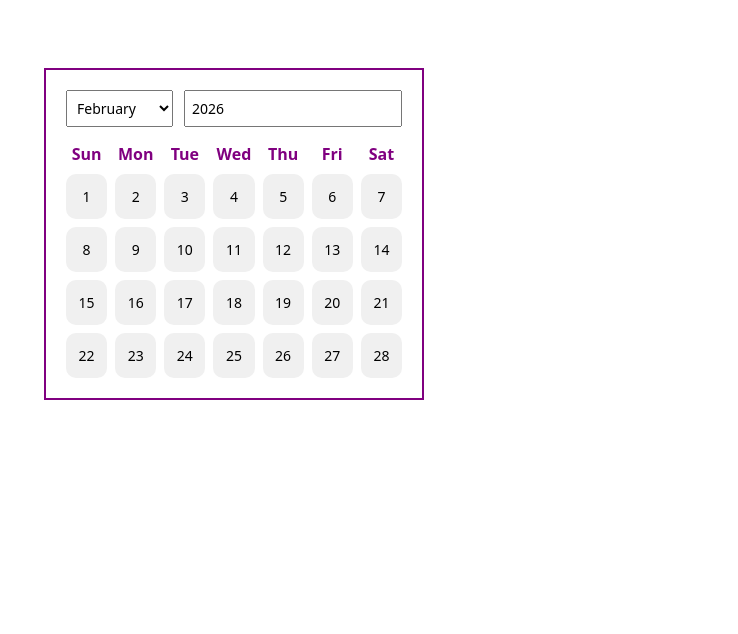
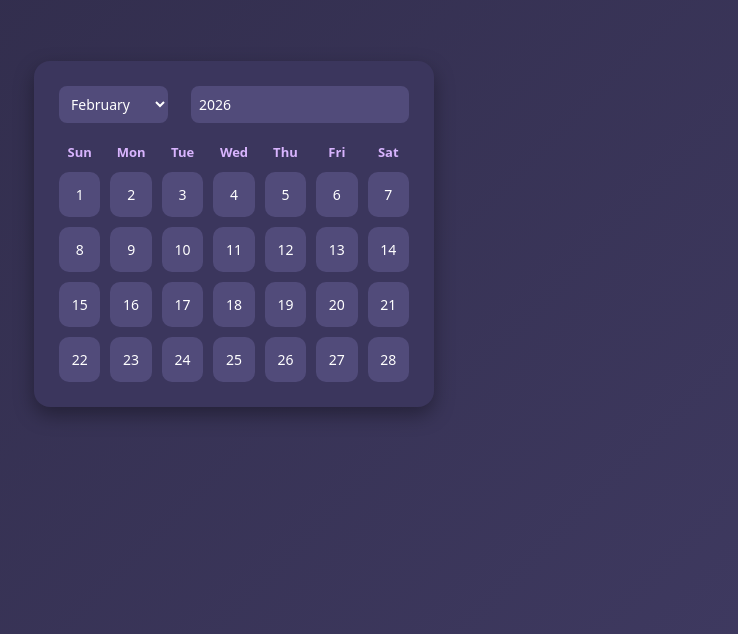
Before and after one commit to aswathypadman/to-do-list, a React (Vite) app: page / in a window 1280 px wide. Shown: the part 166-800 px from the top of the page, without its empty margins (406-1144 px from the left). Built offline with nearby package versions, Linux system fonts and the light colour scheme.

Commit message:
new css added

```diff
--- a/src/Activity.css
+++ b/src/Activity.css
@@ -1,6 +1,7 @@
  .task-card p {
    margin-bottom: 6px !important;
   font-size: 15px;
+
 }
 
 .task-card {
@@ -12,6 +13,7 @@
 }
 
 .task-list {
+
   display: flex;
   flex-direction: column;
   gap: 10px;   /* 👈 space between cards */
@@ -27,7 +29,7 @@
 }
 
 .start-btn {
-  background: #4caf50;
+  background: #980556;
   color: white;
   border: none;
   padding: 4px 10px;
@@ -37,7 +39,7 @@
 }
 
 .remove-btn {
-  background: #e53935;
+  background: #6e024e;
   color: white;
   border: none;
   padding: 4px 10px;
--- a/src/Activity.jsx
+++ b/src/Activity.jsx
@@ -1,5 +1,6 @@
  import React, { useState } from "react";
 import TaskCard from "./TaskCard";
+import Heading from "./Heading";
 
 const Activity = ({ tasks, setTasks, setOngoing,date }) => {
   const [newTask, setNewTask] = useState("");
@@ -28,8 +29,8 @@ const Activity = ({ tasks, setTasks, setOngoing,date }) => {
   };
 
   return (
-    <div>
-      <h5>Tasks({tasks.length})</h5>
+    <div >
+      <Heading>Task({tasks.length})</Heading>
 
       <div className="task-list">
         {tasks.map((task, index) => (
--- a/src/Calendar.css
+++ b/src/Calendar.css
@@ -1,70 +1,155 @@
- body {
-  font-family: Arial, sans-serif;
+ /* Global */
+body {
+  font-family: "Segoe UI", sans-serif;
+  margin: 0;
+  background: linear-gradient(135deg, #2e2a47, #3f3a61);
+  color: #f5f5f5;
 }
 
+/* Navigation Bar */
+.navbar {
+  background: #3a3560;
+  padding: 14px 30px;
+  display: flex;
+  justify-content: space-between;
+  align-items: center;
+  box-shadow: 0 4px 12px rgba(0, 0, 0, 0.3);
+}
+
+.navbar h2 {
+  margin: 0;
+  font-size: 18px;
+  font-weight: 600;
+}
+
+.nav-links {
+  display: flex;
+  gap: 20px;
+}
+
+.nav-links a {
+  text-decoration: none;
+  color: #ddd;
+  font-size: 14px;
+  transition: 0.3s ease;
+}
+
+.nav-links a:hover {
+  color: #c084fc;
+}
+
+/* Wrapper */
 .calendar-wrapper {
   display: flex;
-  gap: 30px;
-  padding: 30px;
+  gap: 40px;
+  padding: 40px;
+  justify-content: center;
+  animation: fadeIn 0.6s ease-in;
 }
 
+/* Calendar Box */
 .calendar-box {
-  border: 2px solid purple;
-  padding: 20px;
-  width: 380px;
+  background: #3b365d;
+  border-radius: 16px;
+  padding: 25px;
+  width: 400px;
+  box-shadow: 0 8px 20px rgba(0, 0, 0, 0.35);
+  transition: 0.3s ease;
 }
 
+.calendar-box:hover {
+  transform: translateY(-4px);
+}
+
+/* Header */
 .calendar-header {
   display: flex;
   justify-content: space-between;
-  margin-bottom: 15px;
+  margin-bottom: 20px;
 }
 
 .calendar-header select,
 .calendar-header input {
-  padding: 6px;
+  padding: 8px;
   font-size: 14px;
+  border-radius: 8px;
+  border: none;
+  background: #514b7a;
+  color: white;
+  transition: 0.3s ease;
 }
 
+.calendar-header select:hover,
+.calendar-header input:hover {
+  background: #625c92;
+}
+
+/* Grid */
 .calendar-grid {
   display: grid;
   grid-template-columns: repeat(7, 1fr);
-  gap: 8px;
+  gap: 10px;
 }
 
+/* Day Names */
 .day-name {
   text-align: center;
-  font-weight: bold;
-  color: purple;
+  font-weight: 600;
+  color: #d8b4fe;
+  font-size: 13px;
 }
 
+/* Date Buttons */
 .date-btn {
   padding: 12px;
   border-radius: 10px;
   border: none;
-  background-color: #f0f0f0;
+  background-color: #514b7a;
+  color: white;
   cursor: pointer;
   font-size: 14px;
+  transition: all 0.25s ease;
 }
 
 .date-btn:hover {
-  background-color: #d9c3e8;
+  background-color: #7c6ee6;
+  transform: scale(1.08);
 }
 
+/* Active Date */
 .date-btn.active {
-  background-color: purple;
-  color: white;
+  background-color: #a855f7;
+  box-shadow: 0 0 12px rgba(168, 85, 247, 0.6);
 }
 
+/* Notes Box */
 .notes-box {
-  border: 2px solid purple;
-  padding: 20px;
-  width: 300px;
+  background: #3b365d;
+  border-radius: 16px;
+  padding: 25px;
+  width: 320px;
+  box-shadow: 0 8px 20px rgba(0, 0, 0, 0.35);
 }
 
 .notes-box textarea {
   width: 100%;
   height: 260px;
-  padding: 10px;
-  font-size: 14px;
+  padding: 12px;
+  border-radius: 10px;
+  border: none;
+  background: #514b7a;
+  color: white;
+  resize: none;
 }
+
+/* Animation */
+@keyframes fadeIn {
+  from {
+    opacity: 0;
+    transform: translateY(15px);
+  }
+  to {
+    opacity: 1;
+    transform: translateY(0);
+  }
+}
--- a/src/Calendar.jsx
+++ b/src/Calendar.jsx
@@ -74,7 +74,12 @@ const Calendar = () => {
       className={`date-btn ${
         selectedDate === date ? "active" : ""
       }`}
-      onClick={() => navigate(`/taskboard/${formattedDate}`)}
+      onClick={() => {
+  setSelectedDate(date);
+  setTimeout(() => {
+    navigate(`/taskboard/${formattedDate}`);
+  }, 300);
+}}
     >
       {date}
     </button>
--- a/src/Completed.jsx
+++ b/src/Completed.jsx
@@ -1,11 +1,11 @@
- import TaskCard from "./TaskCard";
+ import Heading from "./Heading";
+import TaskCard from "./TaskCard";
 
 const Completed = ({ completed }) => {
   return (
     <div>
-      <h5>Completed ({completed.length})</h5>
-
-      <div className="task-list">
+        <Heading>Completed ({completed.length})</Heading>
+             <div className="task-list">
         {completed.map((task, index) => (
           <TaskCard key={index}>
             <p style={{ textDecoration: "line-through", opacity: 0.7 }}>
--- /dev/null
+++ b/src/Heading.jsx
@@ -0,0 +1,11 @@
+import React from 'react'
+
+const Heading = ({children}) => {
+  return (
+    <div>
+      <h5 style={{color:"white"}}>{children}</h5>
+    </div>
+  )
+}
+
+export default Heading
--- a/src/Ongoing.jsx
+++ b/src/Ongoing.jsx
@@ -1,4 +1,5 @@
- import TaskCard from "./TaskCard";
+ import Heading from "./Heading";
+import TaskCard from "./TaskCard";
 
 const Ongoing = ({ ongoing, setOngoing, setCompleted }) => {
   const togglePause = (index) => {
@@ -14,9 +15,8 @@ const Ongoing = ({ ongoing, setOngoing, setCompleted }) => {
 
   return (
     <div>
-      <h5>Ongoing ({ongoing.length})</h5>
-
-      <div className="task-list">
+        <Heading>Ongoing ({ongoing.length})</Heading>
+                    <div className="task-list">
         {ongoing.map((task, index) => (
           <TaskCard key={index}>
             <p style={{ opacity: task.paused ? 0.5 : 1 }}>
--- a/src/TaskBoard.jsx
+++ b/src/TaskBoard.jsx
@@ -1,4 +1,4 @@
- import React, { useState } from "react";
+ import React, { useState, useEffect } from "react";
 import Activity from "./Activity";
 import Ongoing from "./Ongoing";
 import Completed from "./Completed";
@@ -11,13 +11,46 @@ const TaskBoard = () => {
   const [ongoing, setOngoing] = useState([]);
   const [completed, setCompleted] = useState([]);
 
+  // ✅ LOAD DATA WHEN PAGE LOADS OR DATE CHANGES
+  useEffect(() => {
+    if (!formattedDate) return;
+
+    const savedData = localStorage.getItem(formattedDate);
+
+    if (savedData) {
+      const parsed = JSON.parse(savedData);
+      setTasks(parsed.tasks || []);
+      setOngoing(parsed.ongoing || []);
+      setCompleted(parsed.completed || []);
+    } else {
+      setTasks([]);
+      setOngoing([]);
+      setCompleted([]);
+    }
+  }, [formattedDate]);
+
+  // ✅ SAVE DATA WHEN STATE CHANGES
+  useEffect(() => {
+    if (!formattedDate) return;
+
+    const dataToSave = {
+      tasks,
+      ongoing,
+      completed,
+    };
+
+    localStorage.setItem(
+      formattedDate,
+      JSON.stringify(dataToSave)
+    );
+  }, [tasks, ongoing, completed, formattedDate]);
+
   return (
     <div>
       <h3>Tasks for {formattedDate}</h3>
 
-      <div style={{ display: "flex", gap: "40px", marginTop:"30px"}}>
+      <div style={{ display: "flex", gap: "40px" }}>
         <Activity
-          date={formattedDate}
           tasks={tasks}
           setTasks={setTasks}
           setOngoing={setOngoing}
```
